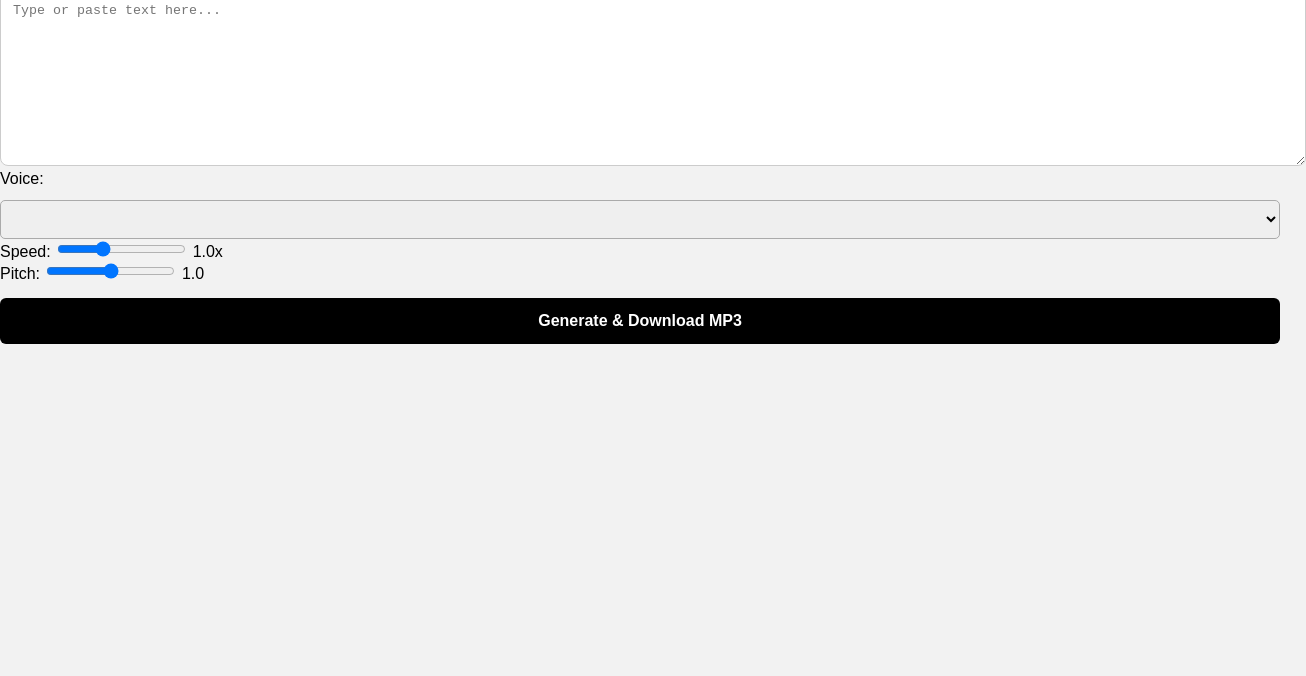
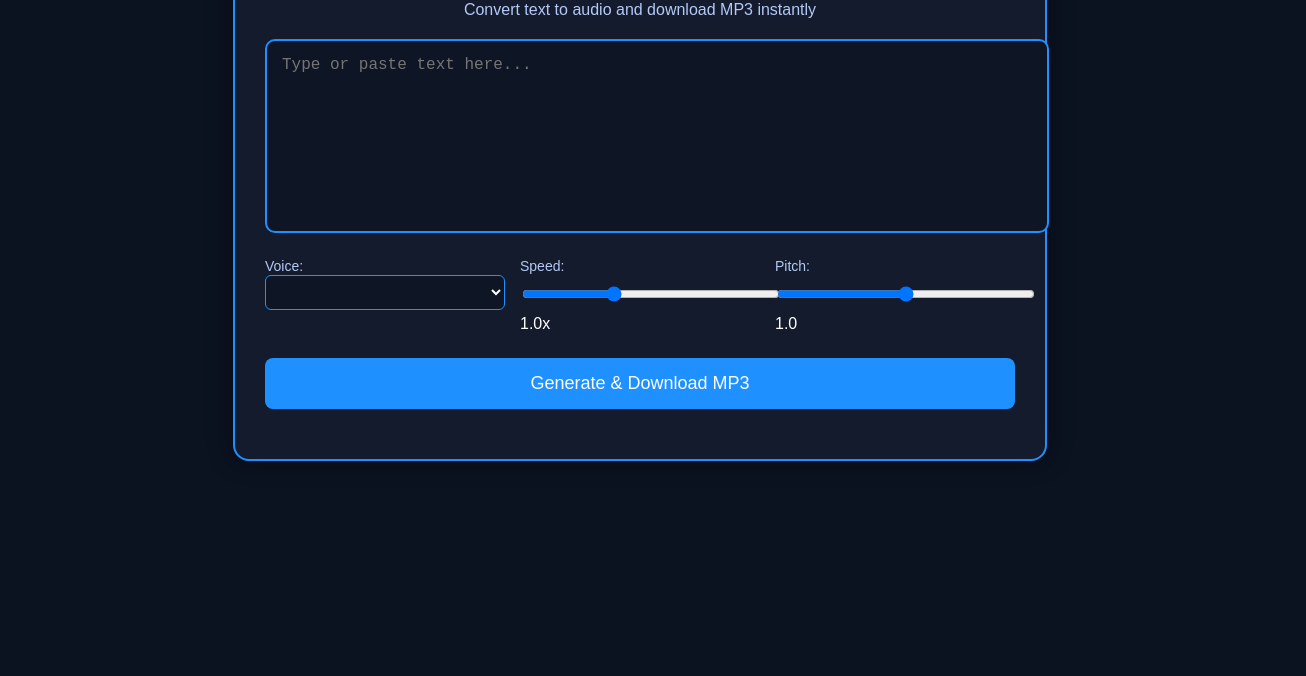
Before and after one commit to isunnyco-png/text-to-speach-tool-online, a plain HTML site: page index.html in a window 1280 px wide. Shown: the part 124-800 px from the top of the page, 1306 px wide, since content can reach past the window. Drawn offline with Linux system fonts and the light colour scheme.

Commit message:
Update style.css

```diff
--- a/style.css
+++ b/style.css
@@ -1,55 +1,86 @@
 body {
+    margin: 0;
+    background: #0b1220;
     font-family: Arial, sans-serif;
-    background: #f2f2f2;
-    margin: 0;
-    padding: 0;
+    color: white;
 }
 
-.box {
-    background: #ffffff;
+.app-container {
     width: 90%;
-    max-width: 600px;
-    margin: 50px auto;
-    padding: 25px;
-    border-radius: 10px;
-    box-shadow: 0 0 15px rgba(0,0,0,0.1);
+    max-width: 750px;
+    margin: 40px auto;
+    background: #141b2d;
+    padding: 30px;
+    border-radius: 16px;
+    box-shadow: 0 0 25px rgba(0,0,0,0.4);
+    border: 2px solid #1e90ff;
 }
 
-h2 {
+h1 {
+    margin: 0 0 8px 0;
+    font-size: 32px;
     text-align: center;
-    font-size: 24px;
+    color: #1e90ff;
+}
+
+.tagline {
+    text-align: center;
+    color: #b5c9f5;
     margin-bottom: 20px;
 }
 
 textarea {
     width: 100%;
-    height: 150px;
-    padding: 12px;
-    border-radius: 8px;
-    border: 1px solid #ccc;
+    height: 160px;
+    background: #0e1525;
+    border: 2px solid #1e90ff;
+    border-radius: 10px;
+    padding: 15px;
+    font-size: 16px;
+    color: white;
+    resize: none;
 }
 
-select {
-    width: 100%;
-    padding: 10px;
-    margin-top: 12px;
-    border-radius: 5px;
-    border: 1px solid #aaa;
+.controls-grid {
+    display: grid;
+    grid-template-columns: repeat(3,1fr);
+    gap: 15px;
+    margin-top: 20px;
 }
 
-button {
+label {
+    font-size: 14px;
+    color: #b5c9f5;
+}
+
+input[type="range"], select {
     width: 100%;
-    background: #000000;
+    padding: 8px;
+    background: #0e1525;
+    border: 1px solid #1e90ff;
+    border-radius: 6px;
     color: white;
+}
+
+.btn-generate {
+    width: 100%;
+    background: #1e90ff;
     border: none;
-    padding: 14px;
-    margin-top: 15px;
-    font-size: 16px;
-    font-weight: bold;
-    border-radius: 6px;
+    color: white;
+    padding: 15px;
+    font-size: 18px;
+    margin-top: 25px;
+    border-radius: 8px;
     cursor: pointer;
 }
 
-button:hover {
-    background: #333;
+.btn-generate:hover {
+    background: #1676cc;
 }
+
+#statusMsg {
+    margin-top: 20px;
+    font-size: 14px;
+    color: #5bd1ff;
+    text-align: center;
+}
```
